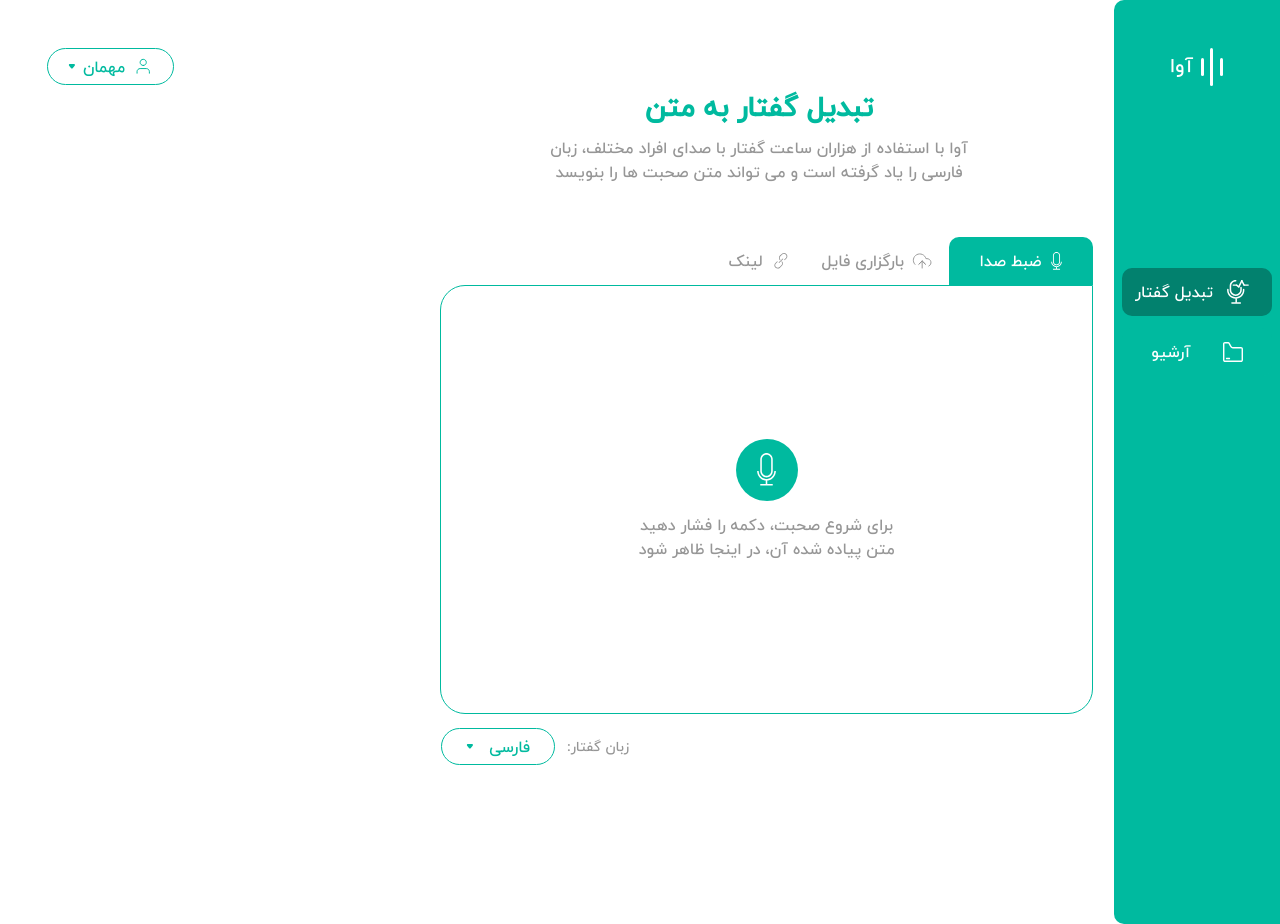
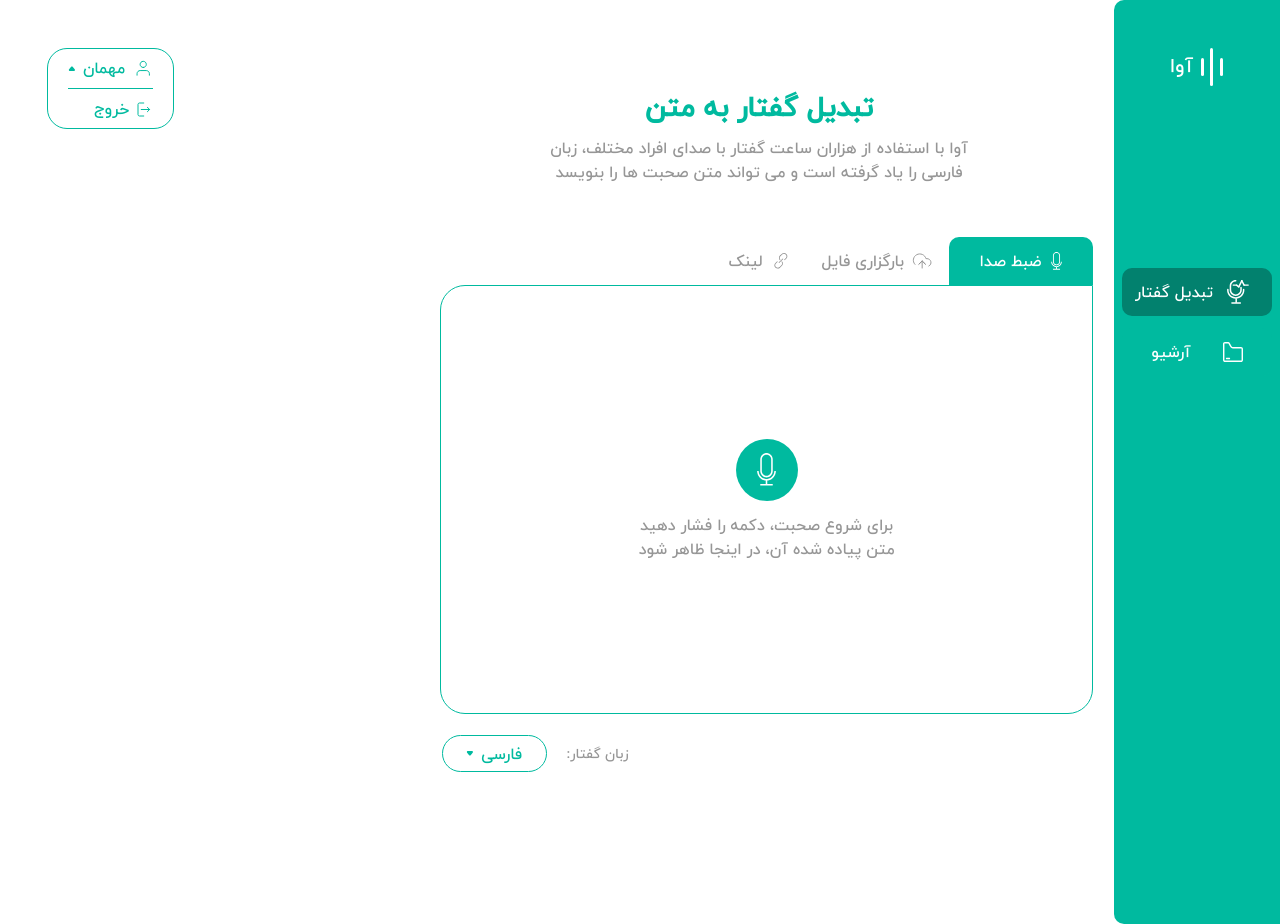
Before and after one commit to Hamid-Gholamreza/Ava, a React (Create React App) app: page /audio-to-text in a window 1280 px wide. Both pictures are taken after a click on the button "مهمان". Built offline with nearby package versions, Linux system fonts and the light colour scheme.

Commit message:
adding dropdown items

```diff
--- a/src/components/DropDownMenu.jsx
+++ b/src/components/DropDownMenu.jsx
@@ -1,14 +1,32 @@
-import React from "react";
+import React, {useState} from "react";
 import userIcon from '../icons/user_icon.svg';
-import dropIcon from '../icons/drop_icon.svg'
+import dropIcon from '../icons/drop_icon.svg';
+import dropUpIcon from '../icons/drop_up_icon.svg';
+import logoutIcon from '../icons/logout_icon.svg';
 
 
 function DropDownMenu(props) {
 
+    const [open, setOpen] = useState(false);
+
+
+    function toggleDropdown() {
+
+        if (open) {
+            setOpen(false);
+        }
+        else if (!open) {
+            setOpen(true);
+        }
+
+    }
+
     let menu;
     if (props.type === 'account') {
-
-        menu = <div className="flex flex-row-reverse justify-center items-center gap-2 px-5">
+            if (!open) {
+                menu = <div id="dropdown" className="w-fill h-[37px] block text-custom-color-1 border-solid border-[1px] border-custom-color-1 rounded-[20px]">
+                            <button className="w-full h-full" onClick={toggleDropdown}>
+                                <div className="flex flex-row-reverse justify-center items-center gap-2 px-5">
                                     <div>
                                         <img src={userIcon} alt="" className="" />
                                     </div>
@@ -19,24 +37,88 @@ function DropDownMenu(props) {
                                         <img src={dropIcon} alt="" className="" />
                                     </div>
                                 </div>
+                            </button>
+                        </div>
+            }
+
+            else if (open) {
+                menu = <div id="dropdown" className="w-fill h-[81px] block text-custom-color-1 border-solid border-[1px] border-custom-color-1 rounded-[20px]">
+                            <button className="w-full h-full" onClick={toggleDropdown}>
+                                <div className="flex flex-col">
+                                    <div className="flex flex-row-reverse justify-center items-center gap-2 px-5">
+                                        <div className="">
+                                            <img src={userIcon} alt="" />
+                                        </div>
+                                        <div>
+                                            <p>مهمان</p>
+                                        </div>
+                                        <div>
+                                            <img src={dropUpIcon} alt="" />
+                                        </div>
+                                    </div>
+                                    <div className="px-5 pt-2">
+                                        <hr className="border-t-[1px] border-custom-color-1" />
+                                    </div>
+                                    <div className="flex flex-row-reverse justify-center items-center gap-2 pr-5 pl-11 pt-2">
+                                        <div className="">
+                                            <img src={logoutIcon} alt="" />
+                                        </div>
+                                        <div>
+                                            <p>خروج</p>
+                                        </div>
+                                    </div>
+                                </div>
+                        </button>
+                    </div>
+        }
     }
 
     else if (props.type === 'language') {
-        menu = <div className="flex flex-row-reverse justify-center items-center gap-4 px-6">
+        if (!open) {
+            menu = <div id="dropdown" className="w-[105px] h-[37px] block text-custom-color-1 border-solid border-[1px] border-custom-color-1 rounded-[20px]">
+                        <button className="w-full h-full" onClick={toggleDropdown}>
+                            <div className="flex flex-row-reverse justify-center items-center gap-2 px-5">
                                 <div>
-                        <p className="">فارسی</p>
+                                    <p>فارسی</p>
                                 </div>
-                    <div className="">
+                                <div>
                                     <img src={dropIcon} alt="" className="" />
                                 </div>
                             </div>
+                        </button>
+                    </div>
+        }
+
+        else if (open) {
+            menu = <div id="dropdown" className="w-[105px] h-[81px] block text-custom-color-1 border-solid border-[1px] border-custom-color-1 rounded-[20px]">
+                        <button className="w-full h-full" onClick={toggleDropdown}>
+                            <div className="flex flex-col">
+                                <div className="flex flex-row-reverse justify-center items-center gap-2">
+                                    <div>
+                                        <p>فارسی</p>
+                                    </div>
+                                    <div>
+                                        <img src={dropUpIcon} alt="" />
+                                    </div>
+                                </div>
+                                <div className="px-5 pt-2">
+                                    <hr className="border-t-[1px] border-custom-color-1" />
+                                </div>
+                                <div className="flex flex-row-reverse justify-center items-center gap-2">
+                                    <div>
+                                        <p>انگلیسی</p>
+                                    </div>
+                                </div>
+                            </div>
+                    </button>
+                </div>
+        }
+
     }
 
     return (
-        <div className="w-fill h-[37px] block text-custom-color-1 border-solid border-[1px] border-custom-color-1 rounded-[20px]">
-            <button className="w-full h-full">
+        <div>
             {menu}
-            </button>
         </div>
     )
 }
--- a/src/pages/AudioToText.jsx
+++ b/src/pages/AudioToText.jsx
@@ -13,10 +13,14 @@ function AudioToText() {
                 <DropDownMenu type='account' />
             </div>
             <SideMenu clickedItem='audioToText' />
-            <div className="absolute top-[728px] left-[435px] w-[200px] h-[37px] flex flex-row-reverse justify-center items-center
+            <div className="absolute top-[735px] left-[435px] w-[200px] h-[81px] flex flex-row-reverse justify-center items-center
             gap-3" >
-                <p className="text-custom-color-2 text-sm rtl">:زبان گفتار</p>
-                <DropDownMenu type='language' />
+                <div className="w-full h-full">
+                    <div className="w-full h-ful flex justify-center items-center gap-5 py-auto">
+                        <DropDownMenu type='language' />
+                        <p className="h-full block text-custom-color-2 text-sm rtl">:زبان گفتار</p>
+                    </div>
+                </div>
             </div>
         </div>
     );
```
Also changed, not shown: src/icons/drop_up_icon.svg (added), src/icons/logout_icon.svg (added). Lines whose indentation alone changed are shown as unchanged.
